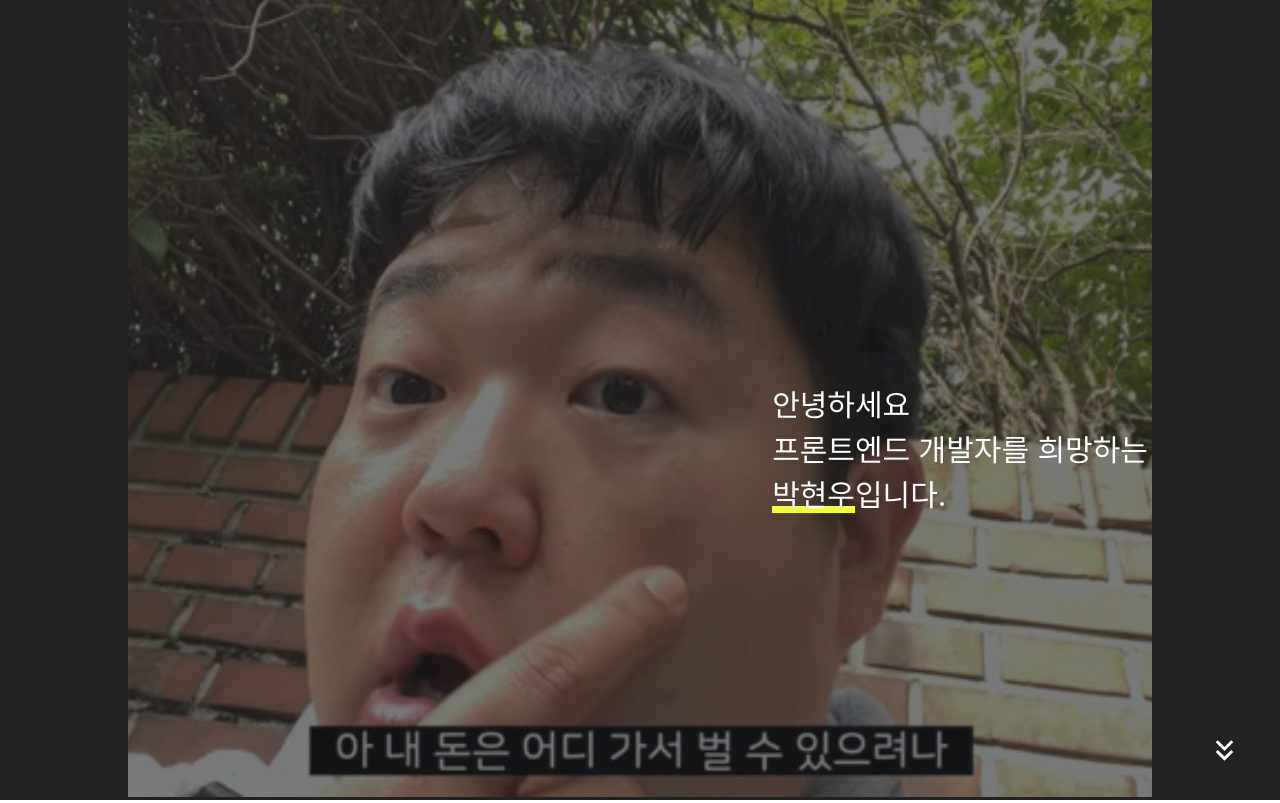
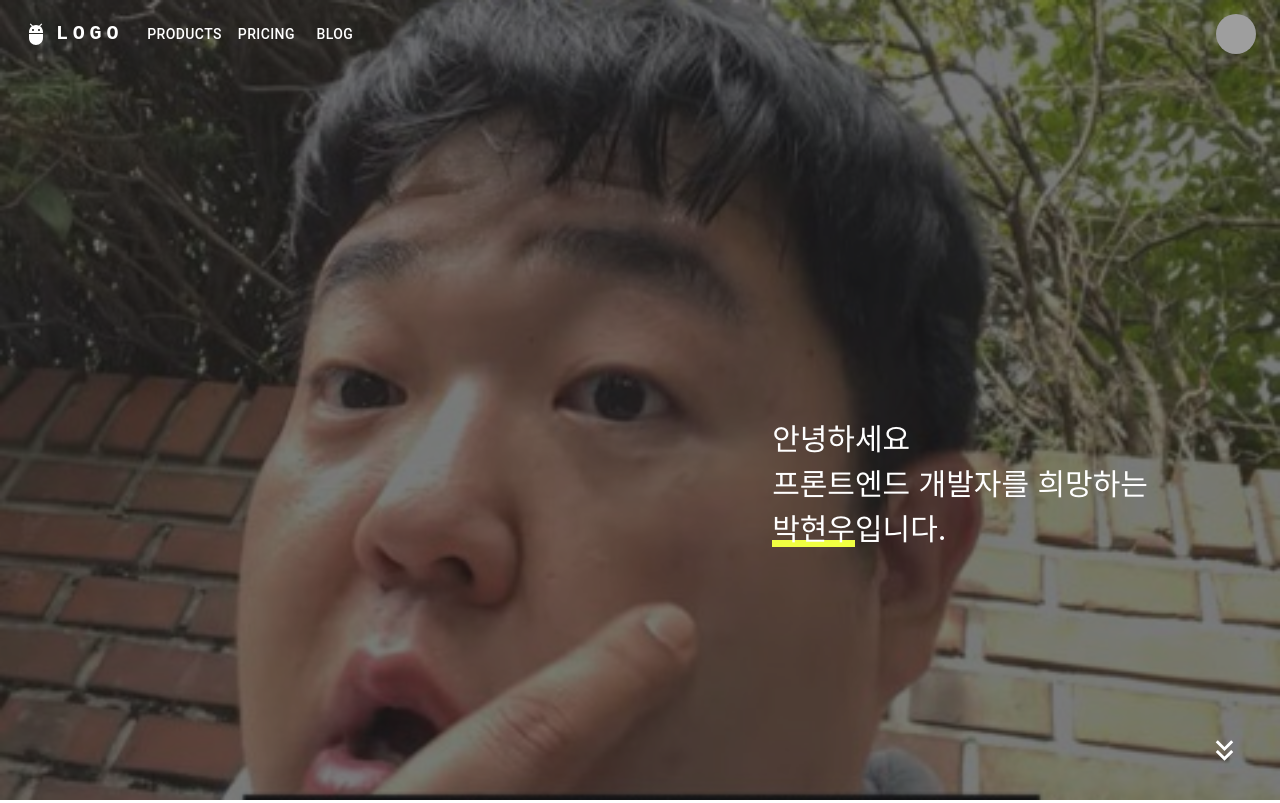
Before and after one commit to dailybetter/GSAP_practice, a React (Vite) app in the folder gsap_practice/: page / in a window 1280 px wide. Built offline with nearby package versions, Linux system fonts and the light colour scheme; grey boxes are pictures that could not be loaded.

Commit message:
Fix: appbar z-index fix mui의 appbar는 z-indx를 css로 수정하는게 아니라 sx에 zindx를 수정함

```diff
--- a/gsap_practice/src/App.tsx
+++ b/gsap_practice/src/App.tsx
@@ -1,6 +1,6 @@
 import { useState } from 'react';
 import reactLogo from './assets/react.svg';
-import { IntroPage } from './components/intro';
+import { Intro } from './components/intro';
 import styled from 'styled-components';
 import { ScrollTrigger } from 'gsap/ScrollTrigger';
 import gsap from 'gsap';
@@ -13,10 +13,11 @@
 gsap.registerPlugin(ScrollTrigger);
 function App() {
   return (
-    <Section>
-      {/* <IntroPage /> */}
-      <IntroPage />
-    </Section>
+    <>
+      <Section>
+        <Intro />
+      </Section>
+    </>
   );
 }
 
--- a/gsap_practice/src/components/UnderLine/UnderLine.tsx
+++ b/gsap_practice/src/components/UnderLine/UnderLine.tsx
@@ -1,5 +1,4 @@
 import gsap from 'gsap';
-import { ScrollTrigger } from 'gsap/ScrollTrigger';
 import React, { ReactChild, ReactChildren, useEffect, useRef } from 'react';
 import styled from 'styled-components';
 
--- /dev/null
+++ b/gsap_practice/src/components/appbar/index.tsx
@@ -0,0 +1,164 @@
+import * as React from 'react';
+import AppBar from '@mui/material/AppBar';
+import Box from '@mui/material/Box';
+import Toolbar from '@mui/material/Toolbar';
+import IconButton from '@mui/material/IconButton';
+import Typography from '@mui/material/Typography';
+import Menu from '@mui/material/Menu';
+import MenuIcon from '@mui/icons-material/Menu';
+import Container from '@mui/material/Container';
+import Avatar from '@mui/material/Avatar';
+import Button from '@mui/material/Button';
+import Tooltip from '@mui/material/Tooltip';
+import MenuItem from '@mui/material/MenuItem';
+import AdbIcon from '@mui/icons-material/Adb';
+
+const pages = ['Products', 'Pricing', 'Blog'];
+const settings = ['Profile', 'Account', 'Dashboard', 'Logout'];
+
+export const MyAppBar = () => {
+  const [anchorElNav, setAnchorElNav] = React.useState<null | HTMLElement>(null);
+  const [anchorElUser, setAnchorElUser] = React.useState<null | HTMLElement>(null);
+
+  const handleOpenNavMenu = (event: React.MouseEvent<HTMLElement>) => {
+    setAnchorElNav(event.currentTarget);
+  };
+  const handleOpenUserMenu = (event: React.MouseEvent<HTMLElement>) => {
+    setAnchorElUser(event.currentTarget);
+  };
+
+  const handleCloseNavMenu = () => {
+    setAnchorElNav(null);
+  };
+
+  const handleCloseUserMenu = () => {
+    setAnchorElUser(null);
+  };
+
+  return (
+    <AppBar
+      position="static"
+      sx={{ zIndex: 'tooltip', backgroundColor: 'transparent', boxShadow: 'none' }}
+    >
+      <Container maxWidth="xl">
+        <Toolbar disableGutters>
+          <AdbIcon sx={{ display: { xs: 'none', md: 'flex' }, mr: 1 }} />
+          <Typography
+            variant="h6"
+            noWrap
+            component="a"
+            href="/"
+            sx={{
+              mr: 2,
+              display: { xs: 'none', md: 'flex' },
+              fontFamily: 'monospace',
+              fontWeight: 700,
+              letterSpacing: '.3rem',
+              color: 'inherit',
+              textDecoration: 'none',
+            }}
+          >
+            LOGO
+          </Typography>
+
+          <Box sx={{ flexGrow: 1, display: { xs: 'flex', md: 'none' } }}>
+            <IconButton
+              size="large"
+              aria-label="account of current user"
+              aria-controls="menu-appbar"
+              aria-haspopup="true"
+              onClick={handleOpenNavMenu}
+              color="inherit"
+            >
+              <MenuIcon />
+            </IconButton>
+            <Menu
+              id="menu-appbar"
+              anchorEl={anchorElNav}
+              anchorOrigin={{
+                vertical: 'bottom',
+                horizontal: 'left',
+              }}
+              keepMounted
+              transformOrigin={{
+                vertical: 'top',
+                horizontal: 'left',
+              }}
+              open={Boolean(anchorElNav)}
+              onClose={handleCloseNavMenu}
+              sx={{
+                display: { xs: 'block', md: 'none' },
+              }}
+            >
+              {pages.map((page) => (
+                <MenuItem key={page} onClick={handleCloseNavMenu}>
+                  <Typography textAlign="center">{page}</Typography>
+                </MenuItem>
+              ))}
+            </Menu>
+          </Box>
+          <AdbIcon sx={{ display: { xs: 'flex', md: 'none' }, mr: 1 }} />
+          <Typography
+            variant="h5"
+            noWrap
+            component="a"
+            href=""
+            sx={{
+              mr: 2,
+              display: { xs: 'flex', md: 'none' },
+              flexGrow: 1,
+              fontFamily: 'monospace',
+              fontWeight: 700,
+              letterSpacing: '.3rem',
+              color: 'inherit',
+              textDecoration: 'none',
+            }}
+          >
+            LOGO
+          </Typography>
+          <Box sx={{ flexGrow: 1, display: { xs: 'none', md: 'flex' } }}>
+            {pages.map((page) => (
+              <Button
+                key={page}
+                onClick={handleCloseNavMenu}
+                sx={{ my: 2, color: 'white', display: 'block' }}
+              >
+                {page}
+              </Button>
+            ))}
+          </Box>
+
+          <Box sx={{ flexGrow: 0 }}>
+            <Tooltip title="Open settings">
+              <IconButton onClick={handleOpenUserMenu} sx={{ p: 0 }}>
+                <Avatar alt="Remy Sharp" src="/static/images/avatar/2.jpg" />
+              </IconButton>
+            </Tooltip>
+            <Menu
+              sx={{ mt: '45px' }}
+              id="menu-appbar"
+              anchorEl={anchorElUser}
+              anchorOrigin={{
+                vertical: 'top',
+                horizontal: 'right',
+              }}
+              keepMounted
+              transformOrigin={{
+                vertical: 'top',
+                horizontal: 'right',
+              }}
+              open={Boolean(anchorElUser)}
+              onClose={handleCloseUserMenu}
+            >
+              {settings.map((setting) => (
+                <MenuItem key={setting} onClick={handleCloseUserMenu}>
+                  <Typography textAlign="center">{setting}</Typography>
+                </MenuItem>
+              ))}
+            </Menu>
+          </Box>
+        </Toolbar>
+      </Container>
+    </AppBar>
+  );
+};
--- a/gsap_practice/src/components/intro/index.tsx
+++ b/gsap_practice/src/components/intro/index.tsx
@@ -4,8 +4,9 @@
 import * as Styled from './styled';
 import { LIGHT_YELLOW } from '../../colorPalette';
 import { UnderLine } from '../UnderLine/UnderLine';
+import { MyAppBar } from '../appbar/index';
 import KeyboardDoubleArrowDownIcon from '@mui/icons-material/KeyboardDoubleArrowDown';
-export const IntroPage = () => {
+export const Intro = () => {
   const h1 = useRef(null);
   useEffect(() => {
     gsap
@@ -30,6 +31,7 @@
   }, []);
   return (
     <Styled.Container>
+      <Styled.MainAppBar />
       <Styled.Main>
         <Styled.BodyTextContainer>
           <Styled.BodyText className="one">안녕하세요</Styled.BodyText>
@@ -44,10 +46,10 @@
         <Styled.BackgrouundImg>
           <img src="/moon.jpg" alt="background" draggable={false} />
         </Styled.BackgrouundImg>
+        <Styled.IconContainer>
+          <KeyboardDoubleArrowDownIcon fontSize="large" />
+        </Styled.IconContainer>
       </Styled.Main>
-      <Styled.IconContainer>
-        <KeyboardDoubleArrowDownIcon fontSize="large" />
-      </Styled.IconContainer>
     </Styled.Container>
   );
 };
--- a/gsap_practice/src/components/intro/styled.tsx
+++ b/gsap_practice/src/components/intro/styled.tsx
@@ -1,4 +1,5 @@
 import styled from 'styled-components';
+import { MyAppBar } from '../appbar';
 import KeyboardDoubleArrowDownIcon from '@mui/icons-material/KeyboardDoubleArrowDown';
 export const Container = styled.section`
   display: flex;
@@ -8,39 +9,40 @@
   background-color: #202224;
   color: white;
 
-  //   @media ${(props) => props.theme.tablet} {
-  //     flex-direction: column;
-  //     height: 150vh;
-  //   }
+  @media ${(props) => props.theme.tablet} {
+    position: relative;
+    flex-direction: column;
+    height: 100vh;
+  }
 `;
 
-export const Main = styled.article`
+export const Main = styled.div`
   display: flex;
   position: relative;
   flex-direction: column;
   justify-content: center;
   align-items: center;
   width: 100vw;
-  height: 100%;
+  height: 100vh;
 
-  //   @media ${(props) => props.theme.tablet} {
-  //     width: 100vw;
-  //     height: 200vh;
-  //   }
+  @media ${(props) => props.theme.tablet} {
+    width: 100vw;
+    height: 100vh;
+  }
 
-  //   @media ${(props) => props.theme.mobile} {
-  //     width: 100vw;
-  //     height: 200vh;
-  //   }
+  @media ${(props) => props.theme.mobile} {
+    width: 100vw;
+    height: 100vh;
+  }
 `;
 export const BackgrouundImg = styled.div`
-  // position: fixed;
+  position: fixed;
   top: 0;
   width: 100vw;
   text-align: center;
-  opacity: 0.4;
   img {
-    width: 80vw;
+    opacity: 0.4;
+    width: 100vw;
     height: 100vh;
     object-fit: cover;
     z-index: -1;
@@ -54,7 +56,6 @@
   flex-direction: column;
   justify-content: center;
   align-items: baseline;
-  opacity: 1;
   z-index: 1;
 `;
 export const BodyTextDiv = styled.div`
@@ -67,16 +68,16 @@
   flex
   opacity: 1;
   margin-left: 50vw;
-`;
-
-export const ArrowDown = styled(KeyboardDoubleArrowDownIcon)`
-  position: absolute;
-  right: 0;
-  bottom: 0;
-`;
+  `;
 
 export const IconContainer = styled.div`
   position: absolute;
   right: 3vw;
   bottom: 2vw;
+  opacity: 1;
 `;
+
+export const MainAppBar = styled(MyAppBar)`
+  position: absolute;
+  z-index: 2;
+`;
```
